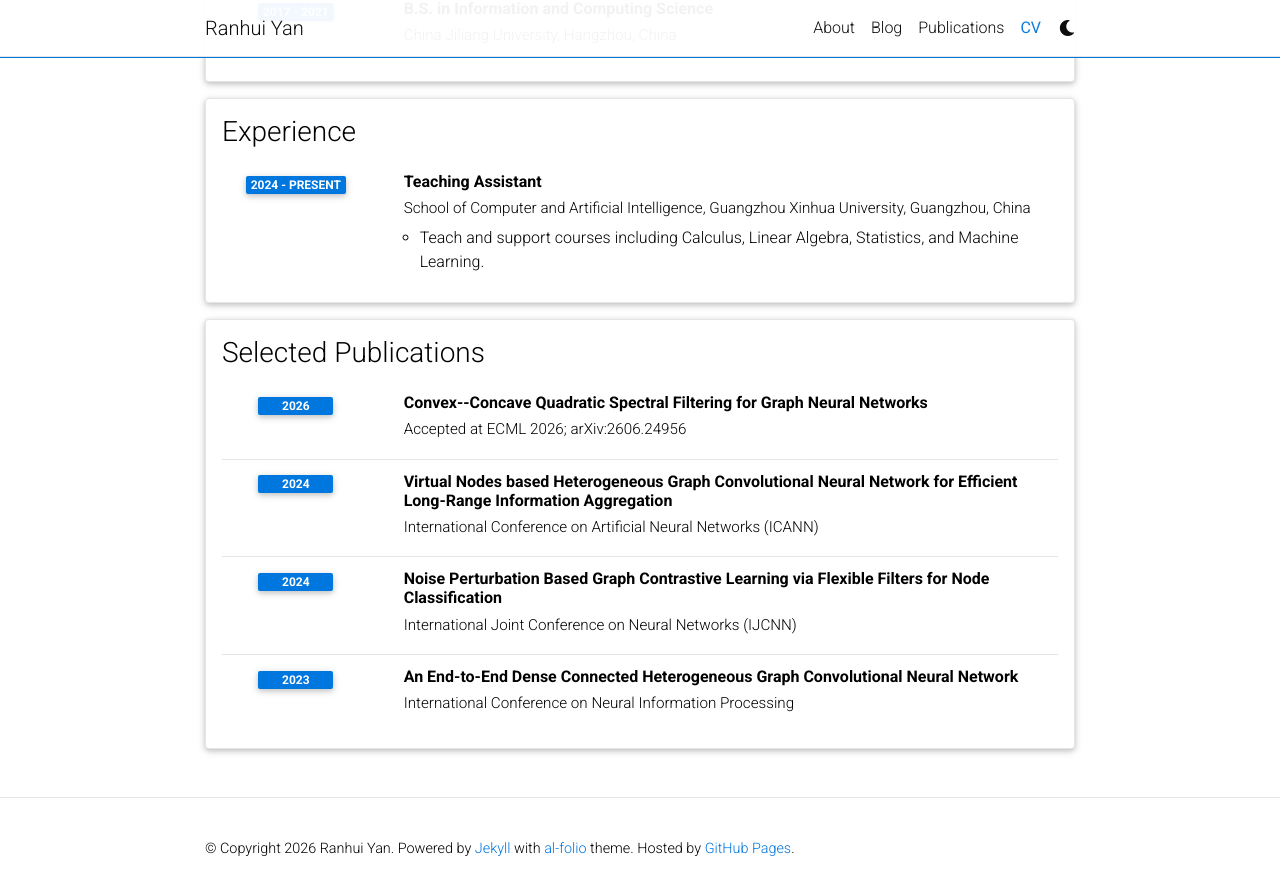
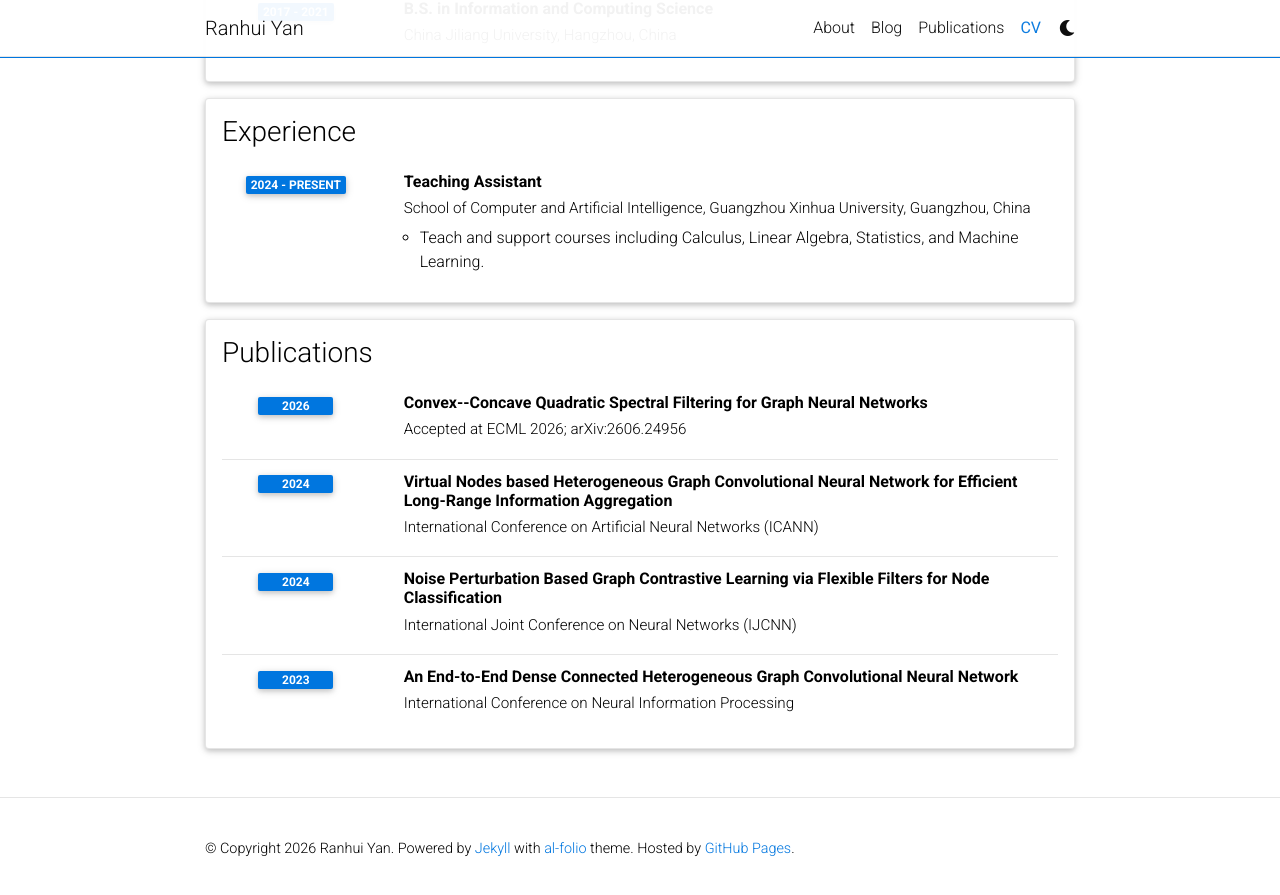
Before and after one commit to yanrh1999/yanrh1999.github.io, a Jekyll site: the page built from _pages/cv.md, in a window 1280 px wide and 900 px high, scrolled down 925 px. Shown: the top 895 px of the window. Built offline with Jekyll 4.4.1, drawn with Linux system fonts in a browser that asks for light colours; comment, search, counter and statistics services are not loaded; a style sheet for code colours, icons or effects is not loaded.

Commit message:
Emphasize author name and publications

```diff
--- a/_data/cv.yml
+++ b/_data/cv.yml
@@ -39,7 +39,7 @@
       description:
         - Teach and support courses including Calculus, Linear Algebra, Statistics, and Machine Learning.
 
-- title: Selected Publications
+- title: Publications
   type: time_table
   contents:
     - title: Convex--Concave Quadratic Spectral Filtering for Graph Neural Networks
--- a/_layouts/bib.html
+++ b/_layouts/bib.html
@@ -62,7 +62,7 @@
             {%- if forloop.last and author_array_limit == author_array_size -%}and&nbsp;{%- endif -%}
           {%- endif -%}
           {%- if author_is_self -%}
-            <em>{{author.first}} {{author.last}}</em>
+            <strong>{{author.first}} {{author.last}}</strong>
           {%- else -%}
             {%- if coauthor_url -%}
               <a href="{{coauthor_url}}">{{author.first}} {{author.last}}</a>
```
Also changed, not shown: 1 other file.
